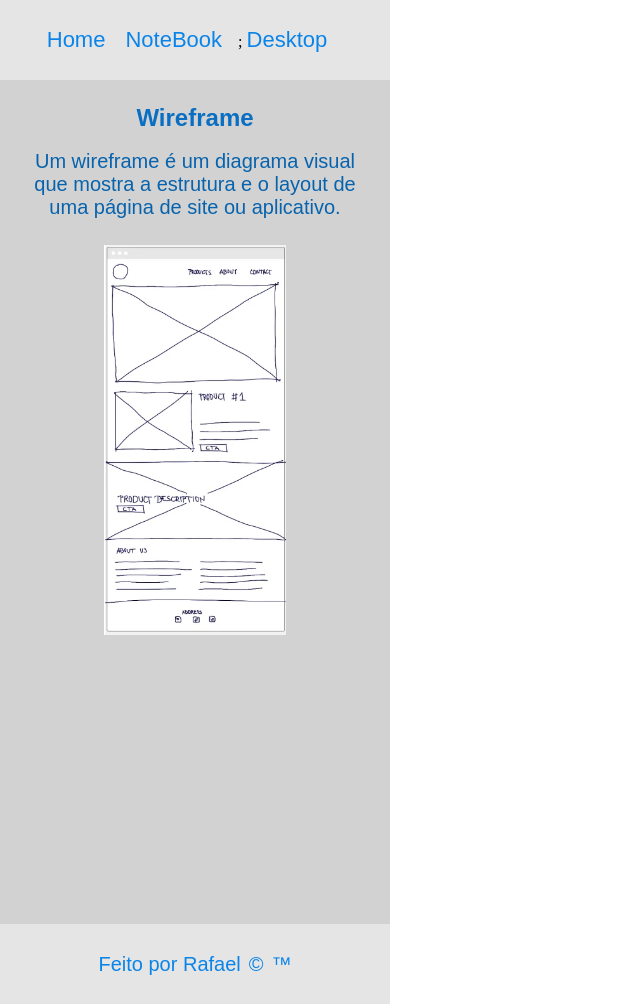
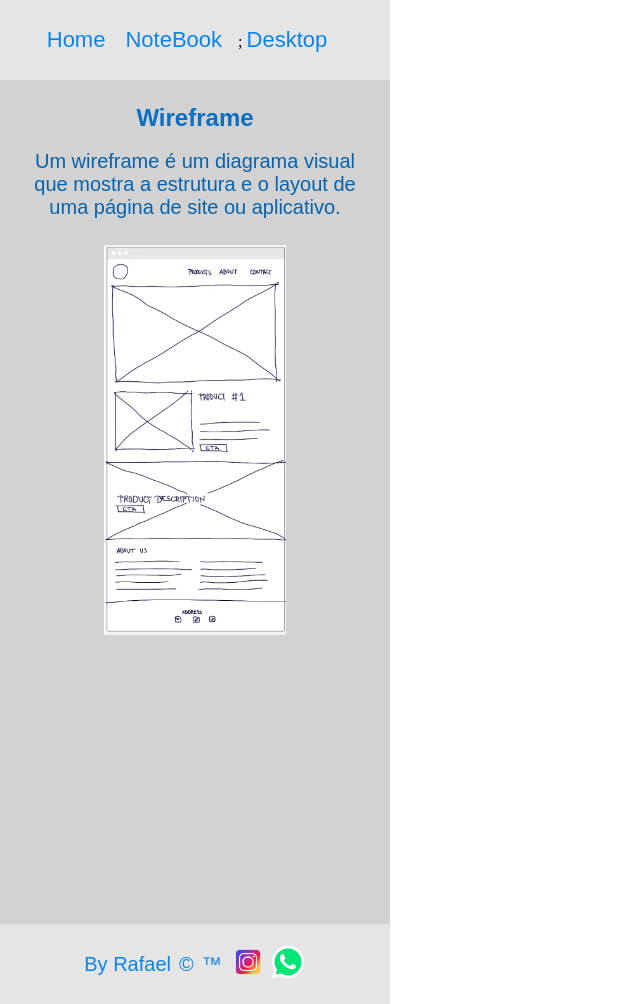
Before and after one commit to RafaelLogrado/aplicativo_2B, a plain HTML site: page index.html in a window 1280 px wide. Shown: the whole page, without its empty margins (0-640 px from the left). Drawn offline with Linux system fonts and the light colour scheme; a script that the page names is missing.

Commit message:
aplicativo celular

```diff
--- a/index.html
+++ b/index.html
@@ -26,9 +26,13 @@
         </div>
     </main>
     <footer>
-        <p>Feito por Rafael</p>
+        <p>By Rafael</p>
         <p>&copy;</p>
         <p>&trade;</p>
+        <div class="rd-sociais">
+            <a href="https://www.instagram.com/_lucassens"><img src="./img/instagram.png" alt=""></a>
+            <a href="https://wa.me/5547999801712"><img src="./img/whatsapp.png" alt=""></a>
+        </div>
     </footer>
 </body>
 </html>
--- a/style.css
+++ b/style.css
@@ -95,3 +95,8 @@ footer p{
     font-size: 20px;
     font-family: sans-serif;
 }
+
+footer .rd-sociais img{
+    width: 36px;
+    height: 36px;
+}
```
Also changed, not shown: desktop.html (+6 -2 lines), notebook.html (+5 -1 lines), img/instagram.png (added), img/whatsapp.png (added).
